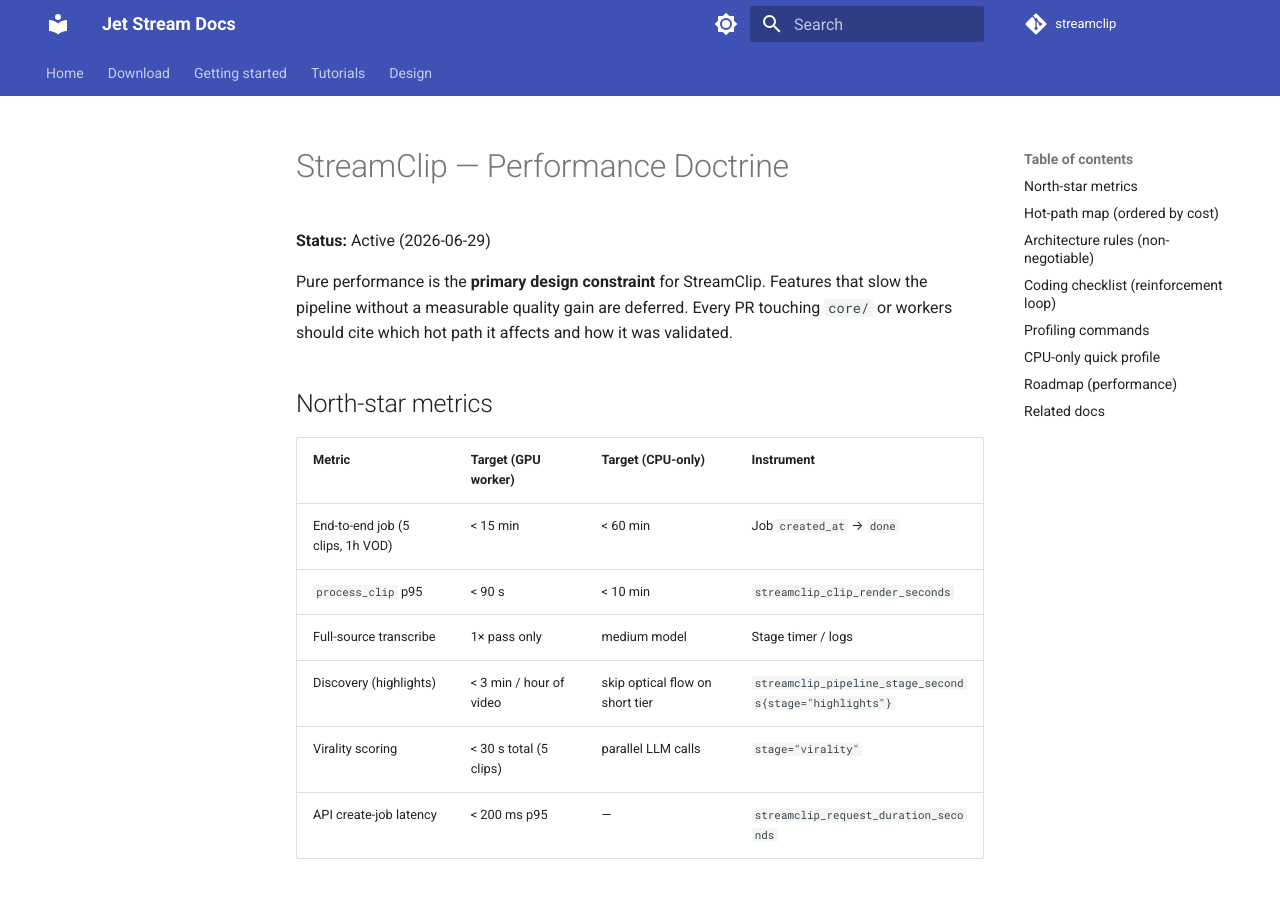
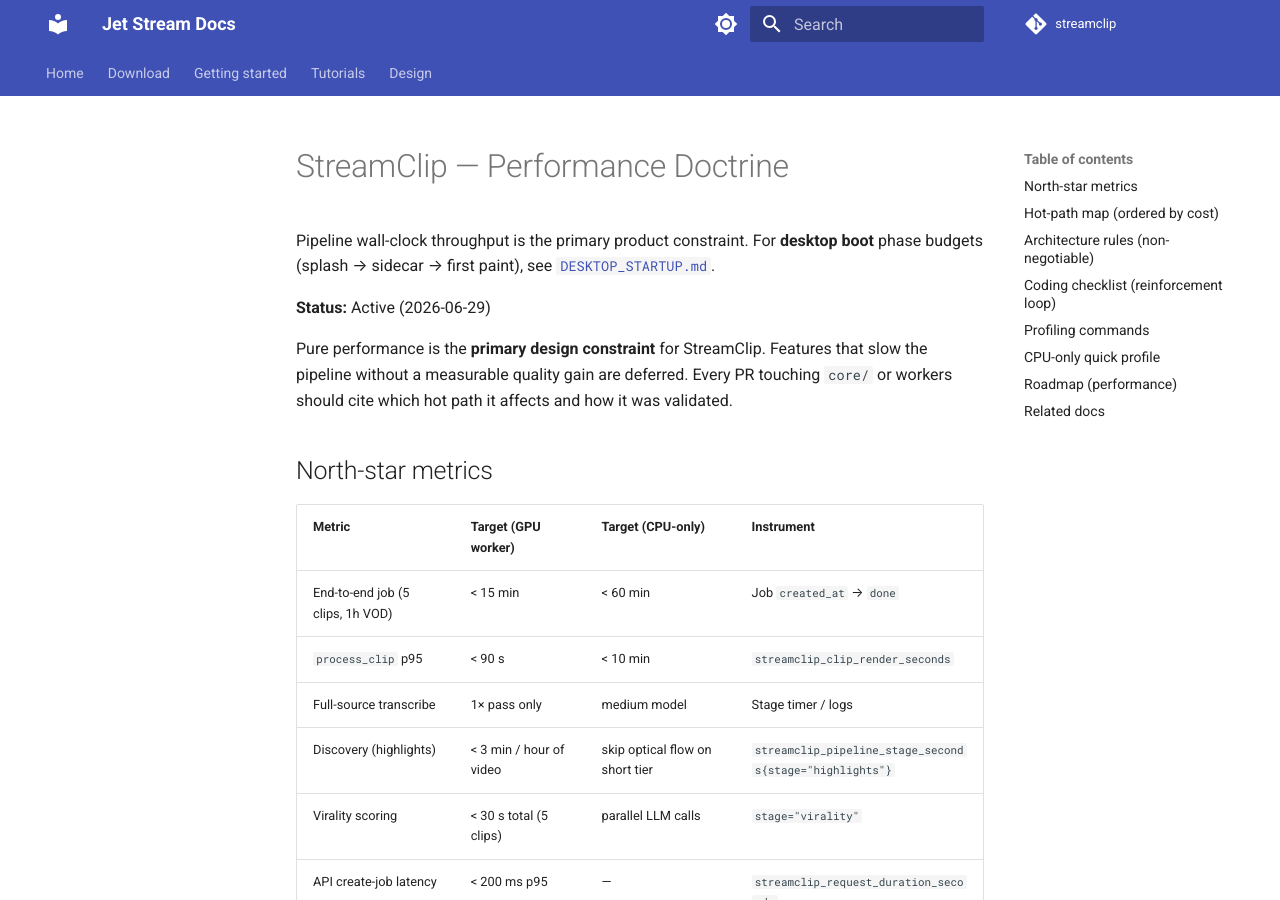
Before and after one commit to WheresWellium/StreamClip, an MkDocs documentation site: the page built from docs/PERFORMANCE.md, in a window 1280 px wide and 900 px high. Built offline with MkDocs 1.6.1 and Material for MkDocs 9.7.7, drawn with Linux system fonts in a browser that asks for light colours; comment, search, counter and statistics services are not loaded.

Commit message:
docs: link desktop startup budgets from PERFORMANCE.md
Co-authored-by: Wells <WheresWellium@users.noreply.github.com>

```diff
--- a/docs/PERFORMANCE.md
+++ b/docs/PERFORMANCE.md
@@ -1,4 +1,6 @@
 # StreamClip — Performance Doctrine
+
+Pipeline wall-clock throughput is the primary product constraint. For **desktop boot** phase budgets (splash → sidecar → first paint), see [`DESKTOP_STARTUP.md`](DESKTOP_STARTUP.md).
 
 **Status:** Active (2026-06-29)
 
```
